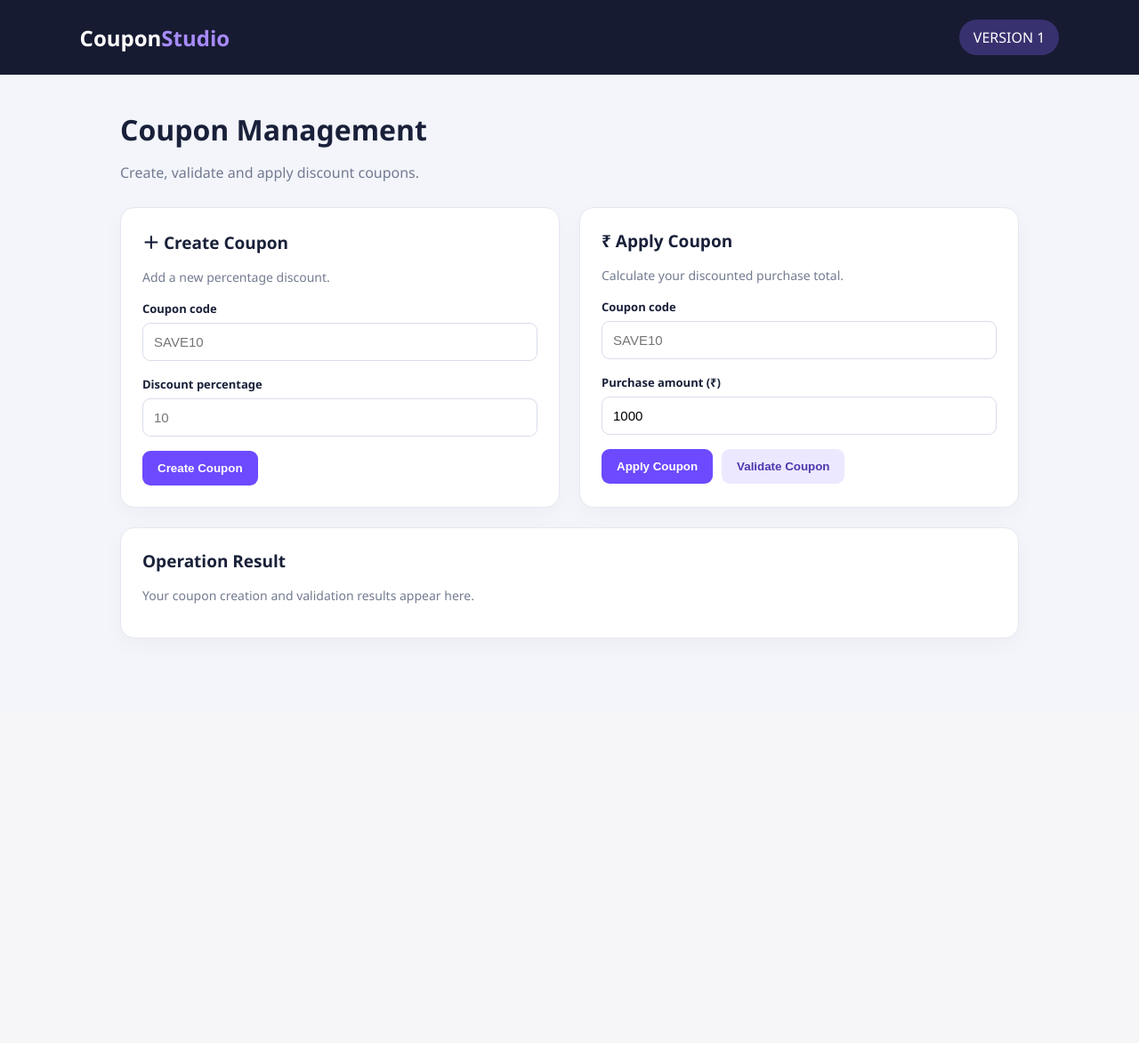
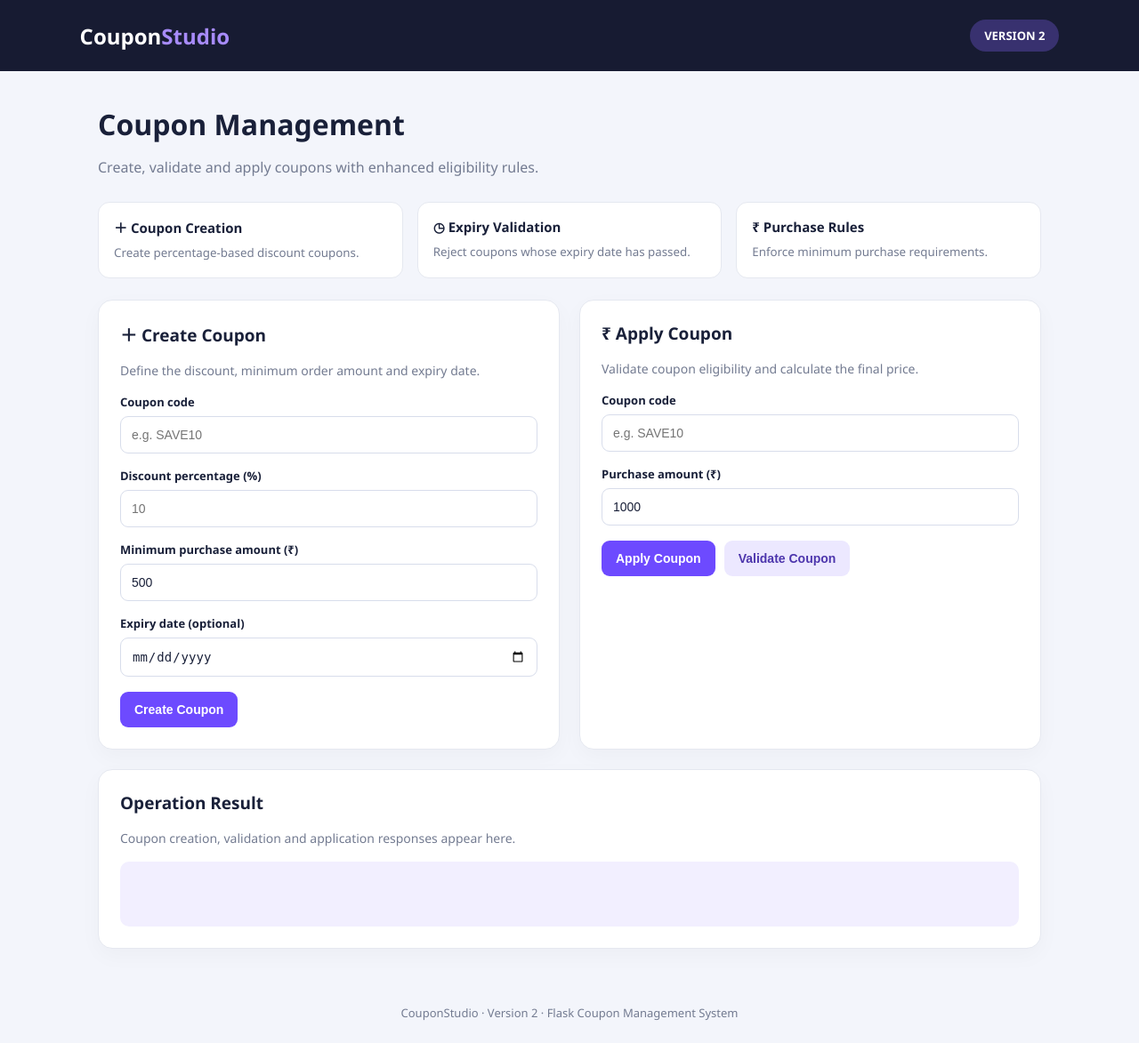
Before and after one commit to nitishkb2024-eng/cupon-system, a Flask app: page / in a window 1280 px wide. Shown: the whole page at 89% size. Before the commit the page ends 718 px from the top, so only its background shows below. Run offline with Flask 3, Linux system fonts and the light colour scheme.

Commit message:
v2: Add expiry and minimum purchase validation

```diff
--- a/app.py
+++ b/app.py
@@ -1,18 +1,39 @@
 
-from flask import Flask, render_template, request, jsonify
+from flask import Flask, request, jsonify, render_template
+from datetime import date
 
 app = Flask(__name__)
-
-# In-memory storage for v1
 coupons = {}
 
 
-@app.route("/")
+def validate_rules(coupon, amount=None):
+    if coupon is None:
+        return "Coupon does not exist"
+
+    if not coupon["active"]:
+        return "Coupon is inactive"
+
+    if coupon["expiry"]:
+        try:
+            expiry_date = date.fromisoformat(coupon["expiry"])
+        except (ValueError, TypeError):
+            return "Invalid expiry date"
+
+        if expiry_date < date.today():
+            return "Coupon has expired"
+
+    if amount is not None and amount < coupon["minimum_amount"]:
+        return "Purchase amount is below the minimum required"
+
+    return None
+
+
+@app.get("/")
 def home():
     return render_template("index.html")
 
 
-@app.route("/coupons", methods=["GET"])
+@app.get("/coupons")
 def list_coupons():
     return jsonify({
         "count": len(coupons),
@@ -20,33 +41,44 @@
             {"code": code, **coupon}
             for code, coupon in coupons.items()
         ]
-    }), 200
+    })
 
 
-@app.route("/coupons", methods=["POST"])
+@app.post("/coupons")
 def add_coupon():
     data = request.get_json(silent=True) or {}
-
     code = str(data.get("code", "")).strip().upper()
 
     try:
         discount = float(data.get("discount", 0))
+        minimum = float(data.get("minimum_amount", 0))
     except (ValueError, TypeError):
-        return jsonify({"error": "Discount must be a number"}), 400
+        return jsonify({"error": "Numeric values are invalid"}), 400
+
+    expiry = data.get("expiry") or None
 
     if not code:
         return jsonify({"error": "Coupon code is required"}), 400
 
     if not 0 < discount <= 100:
-        return jsonify({
-            "error": "Discount must be greater than 0 and at most 100"
-        }), 400
+        return jsonify({"error": "Discount must be between 0 and 100"}), 400
+
+    if minimum < 0:
+        return jsonify({"error": "Minimum amount cannot be negative"}), 400
 
     if code in coupons:
         return jsonify({"error": "Coupon already exists"}), 409
 
+    if expiry:
+        try:
+            date.fromisoformat(expiry)
+        except (ValueError, TypeError):
+            return jsonify({"error": "Expiry must use YYYY-MM-DD"}), 400
+
     coupons[code] = {
         "discount": discount,
+        "minimum_amount": minimum,
+        "expiry": expiry,
         "active": True
     }
 
@@ -56,44 +88,43 @@
     }), 201
 
 
-@app.route("/coupons/<code>/validate", methods=["GET"])
+@app.get("/coupons/<code>/validate")
 def validate_coupon(code):
-    code = code.strip().upper()
-    coupon = coupons.get(code)
+    coupon = coupons.get(code.strip().upper())
+    error = validate_rules(coupon)
 
-    if not coupon or not coupon["active"]:
-        return jsonify({
-            "valid": False,
-            "message": "Coupon is invalid or inactive"
-        }), 404
+    if error:
+        return jsonify({"valid": False, "message": error}), 400
 
     return jsonify({
         "valid": True,
         "message": "Coupon is valid",
-        "code": code,
-        "discount": coupon["discount"]
-    }), 200
+        "code": code.strip().upper(),
+        "discount": coupon["discount"],
+        "minimum_amount": coupon["minimum_amount"],
+        "expiry": coupon["expiry"]
+    })
 
 
-@app.route("/coupons/<code>/apply", methods=["POST"])
+@app.post("/coupons/<code>/apply")
 def apply_coupon(code):
     code = code.strip().upper()
     coupon = coupons.get(code)
-
-    if not coupon or not coupon["active"]:
-        return jsonify({"error": "Invalid or inactive coupon"}), 404
 
     data = request.get_json(silent=True) or {}
 
     try:
         amount = float(data.get("amount", 0))
     except (ValueError, TypeError):
-        return jsonify({"error": "Amount must be a number"}), 400
+        return jsonify({"error": "Amount must be numeric"}), 400
 
     if amount <= 0:
-        return jsonify({
-            "error": "Purchase amount must be greater than zero"
-        }), 400
+        return jsonify({"error": "Amount must be greater than zero"}), 400
+
+    error = validate_rules(coupon, amount)
+
+    if error:
+        return jsonify({"error": error}), 400
 
     discount_amount = round(amount * coupon["discount"] / 100, 2)
 
@@ -104,16 +135,16 @@
         "discount_percentage": coupon["discount"],
         "discount_amount": discount_amount,
         "final_amount": round(amount - discount_amount, 2)
-    }), 200
+    })
 
 
-@app.route("/health", methods=["GET"])
+@app.get("/health")
 def health():
     return jsonify({
         "status": "healthy",
         "application": "Coupon System",
-        "version": "v1"
-    }), 200
+        "version": "v2"
+    })
 
 
 if __name__ == "__main__":
--- a/templates/index.html
+++ b/templates/index.html
@@ -4,10 +4,12 @@
 <head>
     <meta charset="UTF-8">
     <meta name="viewport" content="width=device-width, initial-scale=1.0">
-    <title>Coupon Studio | v1</title>
+    <title>CouponStudio | Version 2</title>
 
     <style>
-        * { box-sizing: border-box; }
+        * {
+            box-sizing: border-box;
+        }
 
         body {
             margin: 0;
@@ -25,20 +27,65 @@
             align-items: center;
         }
 
-        .brand { font-size: 24px; font-weight: 800; }
-        .brand span { color: #a78bfa; }
+        .brand {
+            font-size: 24px;
+            font-weight: 800;
+        }
+
+        .brand span {
+            color: #a78bfa;
+        }
 
         .version {
             background: #38316f;
             padding: 9px 16px;
             border-radius: 30px;
+            font-size: 13px;
+            font-weight: 700;
         }
 
-        main { max-width: 1050px; margin: 40px auto; padding: 0 20px; }
-        h1 { margin-bottom: 8px; }
-        .subtitle { color: #737b91; margin-bottom: 28px; }
+        main {
+            max-width: 1100px;
+            margin: 38px auto;
+            padding: 0 20px;
+        }
 
-        .grid {
+        h1 {
+            margin-bottom: 8px;
+            font-size: 32px;
+        }
+
+        .subtitle {
+            color: #737b91;
+            margin-bottom: 28px;
+        }
+
+        .features {
+            display: grid;
+            grid-template-columns: repeat(3, minmax(0, 1fr));
+            gap: 16px;
+            margin-bottom: 24px;
+        }
+
+        .feature {
+            background: white;
+            border: 1px solid #e5e8f0;
+            border-radius: 13px;
+            padding: 17px;
+        }
+
+        .feature strong {
+            display: block;
+            font-size: 15px;
+            margin-bottom: 6px;
+        }
+
+        .feature small {
+            color: #737b91;
+            line-height: 1.5;
+        }
+
+        .layout {
             display: grid;
             grid-template-columns: repeat(2, minmax(0, 1fr));
             gap: 22px;
@@ -50,58 +97,128 @@
             border-radius: 16px;
             padding: 24px;
             box-shadow: 0 8px 25px #11182708;
+            min-width: 0;
         }
 
-        h2 { font-size: 19px; margin-top: 0; }
-        .hint { color: #737b91; font-size: 14px; }
+        h2 {
+            font-size: 19px;
+            margin-top: 0;
+        }
+
+        .hint {
+            color: #737b91;
+            font-size: 14px;
+            line-height: 1.5;
+        }
 
         label {
             display: block;
             font-size: 13px;
             font-weight: 700;
-            margin: 17px 0 7px;
+            margin: 16px 0 7px;
         }
 
         input {
+            display: block;
             width: 100%;
             padding: 12px;
             border: 1px solid #d8ddeb;
             border-radius: 9px;
-            font-size: 15px;
+            font-size: 14px;
+            background: white;
+            color: #192039;
         }
 
-        input:focus { outline: 2px solid #c4b5fd; }
+        input:focus {
+            outline: 2px solid #c4b5fd;
+            border-color: #8b5cf6;
+        }
 
         button {
-            padding: 12px 17px;
-            border: 0;
+            border: none;
+            padding: 12px 16px;
             border-radius: 9px;
             cursor: pointer;
             font-weight: 700;
-            margin-top: 16px;
+            font-size: 14px;
+            margin-top: 17px;
+            transition: opacity 0.2s;
         }
 
-        .primary { background: #6d4aff; color: white; }
-        .secondary { background: #ece8ff; color: #4d36ad; }
-        .buttons { display: flex; flex-wrap: wrap; gap: 10px; }
+        button:hover {
+            opacity: 0.86;
+        }
+
+        button:disabled {
+            opacity: 0.6;
+            cursor: wait;
+        }
+
+        .primary {
+            background: #6d4aff;
+            color: white;
+        }
+
+        .secondary {
+            background: #ece8ff;
+            color: #4d36ad;
+        }
+
+        .buttons {
+            display: flex;
+            flex-wrap: wrap;
+            gap: 10px;
+        }
+
+        .result-card {
+            margin-top: 22px;
+        }
 
         #result {
-            margin-top: 22px;
+            margin-top: 16px;
             padding: 16px;
             background: #f2efff;
             border-radius: 10px;
             white-space: pre-wrap;
             overflow-wrap: anywhere;
+            font-family: Consolas, monospace;
+            font-size: 13px;
+            line-height: 1.6;
         }
 
-        #result:empty { display: none; }
-        .full { margin-top: 22px; }
-        .status { color: #15803d; font-weight: 700; }
+        #result:empty {
+            display: none;
+        }
 
-        @media(max-width: 700px) {
-            .grid { grid-template-columns: 1fr; }
-            header { padding: 20px; }
-            main { margin-top: 25px; }
+        .empty {
+            color: #737b91;
+            font-family: "Segoe UI", Arial, sans-serif;
+        }
+
+        footer {
+            text-align: center;
+            padding: 25px 15px;
+            color: #737b91;
+            font-size: 13px;
+        }
+
+        @media (max-width: 750px) {
+            header {
+                padding: 18px 20px;
+            }
+
+            main {
+                margin-top: 25px;
+            }
+
+            h1 {
+                font-size: 26px;
+            }
+
+            .layout,
+            .features {
+                grid-template-columns: 1fr;
+            }
         }
     </style>
 </head>
@@ -109,64 +226,141 @@
 <body>
 <header>
     <div class="brand">Coupon<span>Studio</span></div>
-    <div class="version">VERSION 1</div>
+    <div class="version">VERSION 2</div>
 </header>
 
 <main>
     <h1>Coupon Management</h1>
-    <p class="subtitle">Create, validate and apply discount coupons.</p>
+    <p class="subtitle">
+        Create, validate and apply coupons with enhanced eligibility rules.
+    </p>
 
-    <div class="grid">
-        <section class="card">
+    <section class="features">
+        <div class="feature">
+            <strong>＋ Coupon Creation</strong>
+            <small>Create percentage-based discount coupons.</small>
+        </div>
+
+        <div class="feature">
+            <strong>◷ Expiry Validation</strong>
+            <small>Reject coupons whose expiry date has passed.</small>
+        </div>
+
+        <div class="feature">
+            <strong>₹ Purchase Rules</strong>
+            <small>Enforce minimum purchase requirements.</small>
+        </div>
+    </section>
+
+    <section class="layout">
+        <div class="card">
             <h2>＋ Create Coupon</h2>
-            <p class="hint">Add a new percentage discount.</p>
+            <p class="hint">
+                Define the discount, minimum order amount and expiry date.
+            </p>
 
             <form id="createForm">
                 <label for="couponCode">Coupon code</label>
-                <input id="couponCode" placeholder="SAVE10"
-                       maxlength="40" required>
+                <input
+                    id="couponCode"
+                    type="text"
+                    placeholder="e.g. SAVE10"
+                    maxlength="40"
+                    required
+                >
 
-                <label for="discount">Discount percentage</label>
-                <input id="discount" type="number" min="0.01"
-                       max="100" step="0.01" placeholder="10" required>
+                <label for="discount">Discount percentage (%)</label>
+                <input
+                    id="discount"
+                    type="number"
+                    min="0.01"
+                    max="100"
+                    step="0.01"
+                    placeholder="10"
+                    required
+                >
 
-                <button class="primary" type="submit">Create Coupon</button>
+                <label for="minimum">Minimum purchase amount (₹)</label>
+                <input
+                    id="minimum"
+                    type="number"
+                    min="0"
+                    step="0.01"
+                    value="500"
+                    required
+                >
+
+                <label for="expiry">Expiry date (optional)</label>
+                <input
+                    id="expiry"
+                    type="date"
+                >
+
+                <button class="primary" type="submit">
+                    Create Coupon
+                </button>
             </form>
-        </section>
+        </div>
 
-        <section class="card">
+        <div class="card">
             <h2>₹ Apply Coupon</h2>
-            <p class="hint">Calculate your discounted purchase total.</p>
+            <p class="hint">
+                Validate coupon eligibility and calculate the final price.
+            </p>
 
             <label for="applyCode">Coupon code</label>
-            <input id="applyCode" placeholder="SAVE10" required>
+            <input
+                id="applyCode"
+                type="text"
+                placeholder="e.g. SAVE10"
+                maxlength="40"
+                required
+            >
 
             <label for="amount">Purchase amount (₹)</label>
-            <input id="amount" type="number" min="0.01"
-                   step="0.01" value="1000" required>
+            <input
+                id="amount"
+                type="number"
+                min="0.01"
+                step="0.01"
+                value="1000"
+                required
+            >
 
             <div class="buttons">
                 <button class="primary" id="applyButton" type="button">
                     Apply Coupon
                 </button>
+
                 <button class="secondary" id="validateButton" type="button">
                     Validate Coupon
                 </button>
             </div>
-        </section>
-    </div>
+        </div>
+    </section>
 
-    <section class="card full">
+    <section class="card result-card">
         <h2>Operation Result</h2>
-        <p class="hint">Your coupon creation and validation results appear here.</p>
-        <div id="result" role="status" aria-live="polite"></div>
+        <p class="hint">
+            Coupon creation, validation and application responses appear here.
+        </p>
+
+        <div id="result" role="status" aria-live="polite">
+        </div>
     </section>
 </main>
+
+<footer>
+    CouponStudio · Version 2 · Flask Coupon Management System
+</footer>
 
 <script>
     const result = document.getElementById("result");
 
     async function sendRequest(url, options = {}) {
+        result.textContent = "Processing request...";
+        result.className = "";
+
         try {
             const response = await fetch(url, options);
             const data = await response.json();
@@ -174,39 +368,83 @@
             result.textContent = JSON.stringify(data, null, 2);
             result.style.background = response.ok ? "#ecfdf5" : "#fff1f2";
 
-            return response.ok;
+            return { ok: response.ok, data: data };
         } catch (error) {
             result.textContent =
-                "Unable to contact the server. Check whether Flask is running.";
+                "Unable to contact Flask. Make sure the application is running.";
             result.style.background = "#fff1f2";
-            return false;
+
+            return { ok: false, data: null };
         }
     }
 
+    // CREATE COUPON
     document.getElementById("createForm").addEventListener(
-        "submit", async function(event) {
+        "submit",
+        async function(event) {
             event.preventDefault();
 
             const code = document.getElementById("couponCode").value.trim();
             const discount = Number(
                 document.getElementById("discount").value
             );
+            const minimum = Number(
+                document.getElementById("minimum").value
+            );
+            const expiry = document.getElementById("expiry").value;
+
+            if (!code) {
+                result.textContent = "Enter a coupon code.";
+                return;
+            }
+
+            if (!Number.isFinite(discount) ||
+                discount <= 0 || discount > 100) {
+                result.textContent =
+                    "Discount must be greater than 0 and at most 100.";
+                return;
+            }
+
+            if (!Number.isFinite(minimum) || minimum < 0) {
+                result.textContent =
+                    "Minimum purchase amount cannot be negative.";
+                return;
+            }
+
+            const payload = {
+                code: code,
+                discount: discount,
+                minimum_amount: minimum,
+                expiry: expiry || null
+            };
 
             await sendRequest("/coupons", {
                 method: "POST",
-                headers: { "Content-Type": "application/json" },
-                body: JSON.stringify({ code, discount })
+                headers: {
+                    "Content-Type": "application/json"
+                },
+                body: JSON.stringify(payload)
             });
         }
     );
 
+    // APPLY COUPON
     document.getElementById("applyButton").addEventListener(
-        "click", async function() {
+        "click",
+        async function() {
             const code = document.getElementById("applyCode").value.trim();
-            const amount = Number(document.getElementById("amount").value);
+            const amount = Number(
+                document.getElementById("amount").value
+            );
 
-            if (!code || !Number.isFinite(amount) || amount <= 0) {
-                result.textContent = "Enter a coupon code and a positive amount.";
+            if (!code) {
+                result.textContent = "Enter a coupon code.";
+                return;
+            }
+
+            if (!Number.isFinite(amount) || amount <= 0) {
+                result.textContent =
+                    "Purchase amount must be greater than zero.";
                 return;
             }
 
@@ -214,15 +452,19 @@
                 "/coupons/" + encodeURIComponent(code) + "/apply",
                 {
                     method: "POST",
-                    headers: { "Content-Type": "application/json" },
-                    body: JSON.stringify({ amount })
+                    headers: {
+                        "Content-Type": "application/json"
+                    },
+                    body: JSON.stringify({ amount: amount })
                 }
             );
         }
     );
 
+    // VALIDATE COUPON
     document.getElementById("validateButton").addEventListener(
-        "click", async function() {
+        "click",
+        async function() {
             const code = document.getElementById("applyCode").value.trim();
 
             if (!code) {
```
Also changed, not shown: tests/test_app.py (+34 -23 lines).
